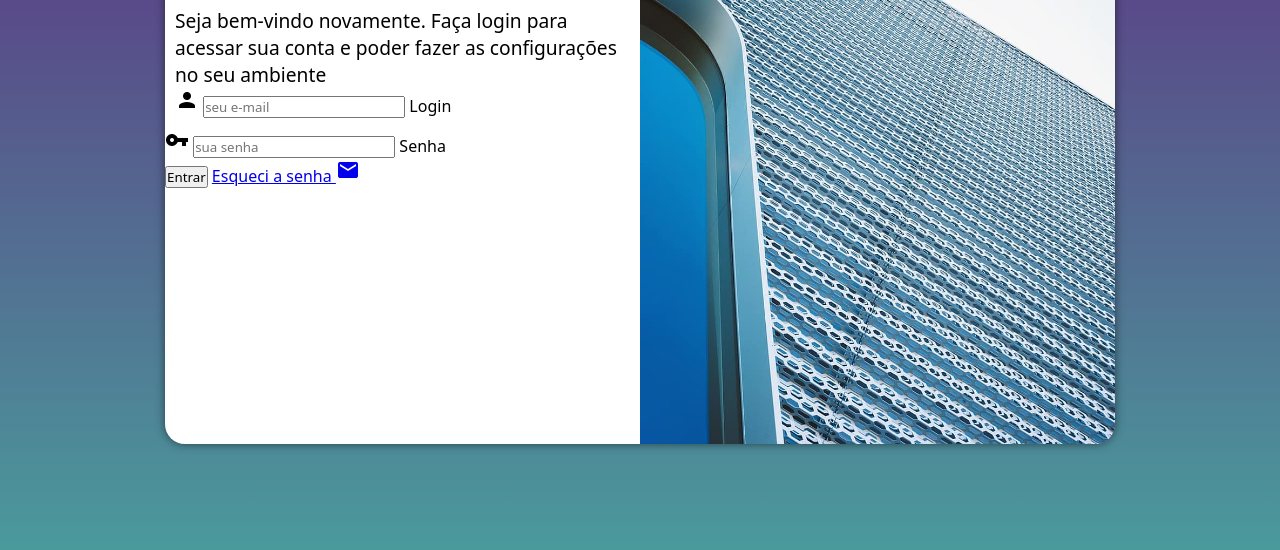
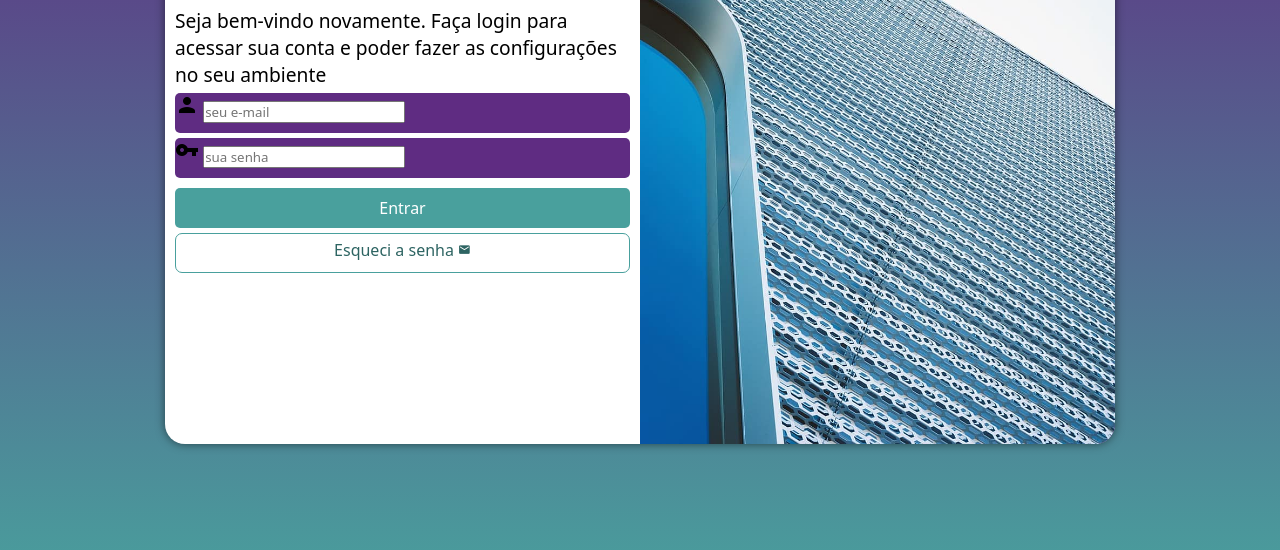
Before and after one commit to vinifcavalcanti/projeto-login, a plain HTML site: page index.html in a window 1280 px wide. Shown: the part 206-756 px from the top of the page. Drawn offline with Linux system fonts and the light colour scheme.

Commit message:
formatação

```diff
--- a/estilos/media-query.css
+++ b/estilos/media-query.css
@@ -18,6 +18,10 @@
     section#login > #formulario{
         float: right;
         width: 70%;
+    }
+
+    form > input[type=submit]{
+        margin-top: 10px;
     }
 }
 
@@ -47,5 +51,9 @@
 
     div#formulario > p{
     font-size: 1.2em;
+    }
+
+    form > input[type=submit]{
+        margin-top: 10px;
+    }
 }
-}
--- a/estilos/style.css
+++ b/estilos/style.css
@@ -7,7 +7,7 @@
 */
 
 :root{
-    --cor1: #49e09d;
+    --cor1: #49a09d;
     --cor2: #5f2c82;
 }
 
@@ -69,3 +69,55 @@ div#formulario > h1{
 div#formulario > p{
     font-size: 0.8em;
 }
+
+form > input[type=submit] {
+    display: block;
+    font-size: 1em;
+    width: 100%;
+    height: 40px;
+    background-color: var(--cor1);
+    color: white;
+    border: none;
+    border-radius: 5px;
+    cursor: pointer;
+}
+
+form > input[type=submit]:hover{
+    background-color: #2d6462;
+}
+
+form > a.botao{
+    display: block;
+    text-align: center;
+    width: 100%;
+    height: 40px;
+    font-size: 1em;
+    margin-top: 5px;
+    padding-top: 5px;
+    background-color: white;
+    border: 1px solid #49a09d;
+    border-radius: 7px;
+    text-decoration: none;
+    color: #2d6462;
+}
+
+form > a.botao:hover{
+    background-color: #6cd3cf;
+}
+
+form > a.botao > i{
+    font-size: 0.8em;
+}
+
+form > div.campo{
+    background-color: #5f2c82;
+    width: 100%;
+    display: block;
+    height: 40px;
+    border-radius: 5px;
+    margin: 5px 0px;
+}
+
+form  label {
+    display: none;
+}
--- a/index.html
+++ b/index.html
@@ -17,7 +17,7 @@
             <div id="formulario">
                 <h1>Login</h1>
                 <p>Seja bem-vindo novamente. Faça login para acessar sua conta e poder fazer as configurações no seu ambiente</p>
-                <form action="login.php" method="post" autocomplete="on"
+                <form action="login.php" method="post" autocomplete="on">
                     <div class="campo">
                         <i class="material-icons">person</i>
                         <input type="email" name="login" id="ilogin" placeholder="seu e-mail" autocomplete="email" required maxlength="30">
@@ -29,7 +29,9 @@
                         <label for="isenha">Senha</label>
                     </div>
                     <input type="submit" value="Entrar">
-                    <a href="esqueci.html">Esqueci a senha <i class="material-icons">mail</i></a>
+                    <a href="esqueci.html" class="botao">
+                        Esqueci a senha <i class="material-icons">mail</i>
+                    </a>
                 </form>
             </div>
         </section>
```
